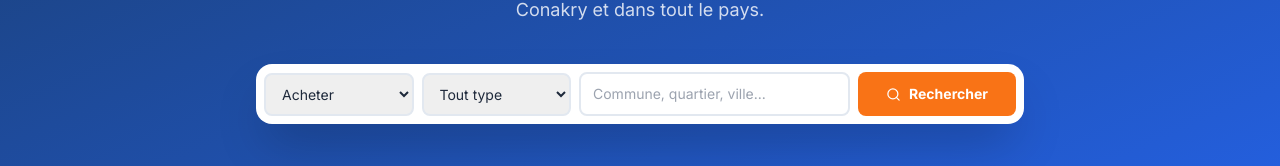
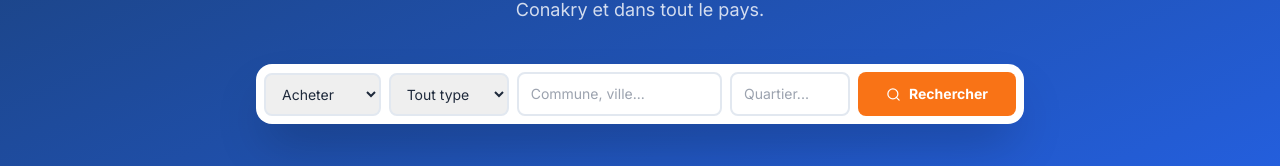
Before and after one commit to thiernosow59/myappart, a React (Vite) app in the folder client/: page / in a window 1280 px wide. Shown: the part 339-505 px from the top of the page. Built offline with nearby package versions, Linux system fonts and the light colour scheme; no server answers.

Commit message:
feat: ajout filtre Quartier dans la recherche (homepage + annonces)

```diff
--- a/client/src/pages/AnnoncesPage.jsx
+++ b/client/src/pages/AnnoncesPage.jsx
@@ -20,10 +20,11 @@ export default function AnnoncesPage() {
 
   // Filtres
   const [filters, setFilters] = useState({
-    type:    searchParams.get('type')    || '',
-    bien:    searchParams.get('bien')    || '',
-    commune: searchParams.get('commune') || '',
-    q:       searchParams.get('q')       || '',
+    type:     searchParams.get('type')     || '',
+    bien:     searchParams.get('bien')     || '',
+    commune:  searchParams.get('commune')  || '',
+    quartier: searchParams.get('quartier') || '',
+    q:        searchParams.get('q')        || '',
     prix_min: '', prix_max: '',
     surface_min: '',
     nb_chambres: '',
@@ -38,7 +39,8 @@ export default function AnnoncesPage() {
       const params = { limit: 12, offset: (page - 1) * 12 }
       if (filters.type)       params.type = filters.type
       if (filters.bien)       params.bien = filters.bien
-      if (filters.commune)    params.commune = filters.commune
+      if (filters.commune)    params.commune  = filters.commune
+      if (filters.quartier)   params.quartier = filters.quartier
       if (filters.q)          params.q = filters.q
       if (filters.prix_min)   params.prix_min = filters.prix_min
       if (filters.prix_max)   params.prix_max = filters.prix_max
--- a/client/src/pages/HomePage.jsx
+++ b/client/src/pages/HomePage.jsx
@@ -23,9 +23,10 @@ export default function HomePage() {
   const [stats, setStats]             = useState({ annonces: 0, proprietaires: 0, agences: 0 })
 
   // Search state
-  const [searchType, setSearchType]  = useState('vente')
-  const [searchBien, setSearchBien]  = useState('')
-  const [searchQuery, setSearchQuery] = useState('')
+  const [searchType, setSearchType]      = useState('vente')
+  const [searchBien, setSearchBien]      = useState('')
+  const [searchQuery, setSearchQuery]    = useState('')
+  const [searchQuartier, setSearchQuartier] = useState('')
 
   useEffect(() => {
     loadAnnonces(QUICK_FILTERS[activeFilter].params)
@@ -50,9 +51,10 @@ export default function HomePage() {
   function handleSearch(e) {
     e.preventDefault()
     const params = new URLSearchParams()
-    if (searchType)  params.set('type', searchType)
-    if (searchBien)  params.set('bien', searchBien)
-    if (searchQuery) params.set('q', searchQuery)
+    if (searchType)     params.set('type', searchType)
+    if (searchBien)     params.set('bien', searchBien)
+    if (searchQuery)    params.set('q', searchQuery)
+    if (searchQuartier) params.set('quartier', searchQuartier)
     navigate(`/annonces?${params}`)
   }
 
@@ -116,8 +118,15 @@ export default function HomePage() {
             type="text"
             value={searchQuery}
             onChange={e => setSearchQuery(e.target.value)}
-            placeholder="Commune, quartier, ville..."
-            className="flex-[2] min-w-[160px] px-3 py-2.5 border-2 border-slate-200 rounded-lg text-sm font-['Inter'] focus:outline-none focus:border-navy-900"
+            placeholder="Commune, ville..."
+            className="flex-[2] min-w-[140px] px-3 py-2.5 border-2 border-slate-200 rounded-lg text-sm font-['Inter'] focus:outline-none focus:border-navy-900"
+          />
+          <input
+            type="text"
+            value={searchQuartier}
+            onChange={e => setSearchQuartier(e.target.value)}
+            placeholder="Quartier..."
+            className="flex-[1] min-w-[120px] px-3 py-2.5 border-2 border-slate-200 rounded-lg text-sm font-['Inter'] focus:outline-none focus:border-navy-900"
           />
           <button type="submit" className="btn-orange flex items-center gap-2 whitespace-nowrap">
             <Search size={15} /> Rechercher
```
Also changed, not shown: 1 other file (tests, documents, lock files or other folders).
